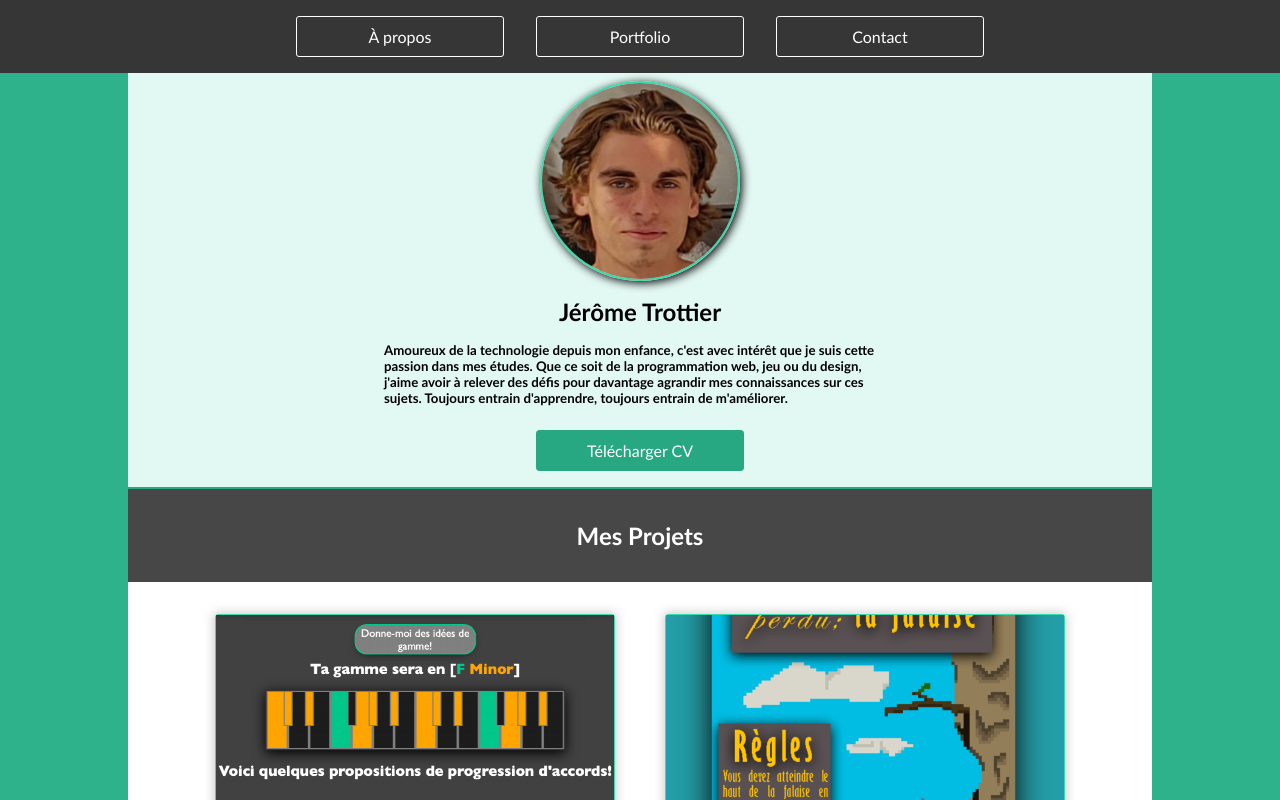
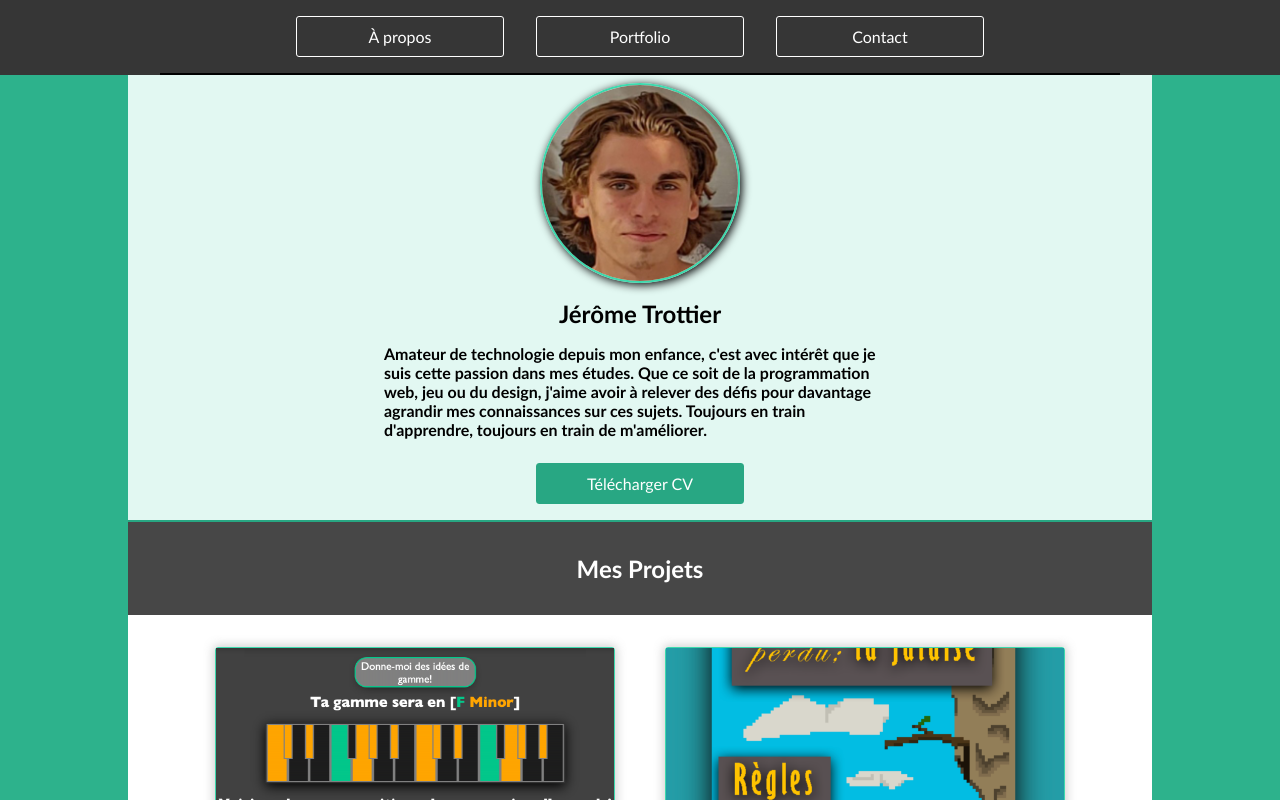
Before and after one commit to JeromeTrottier/portfolio-jerome-trottier, a React (Create React App) app: page / in a window 1280 px wide. Shown: the top 800 px of the page. Built offline with nearby package versions, Linux system fonts and the light colour scheme.

Commit message:
Changer le facicon et cache la barre de navigation en mobile

```diff
--- a/package.json
+++ b/package.json
@@ -1,5 +1,5 @@
 {
-  "homepage-ghdeploy": "https://JeromeTrottier.github.io/portfolio-jerome-trottier",
+  "homepage--ghpages": "https://JeromeTrottier.github.io/portfolio-jerome-trottier",
   "name": "portfolio-jerome-trottier",
   "version": "0.1.0",
   "private": true,
--- a/src/Presentation.jsx
+++ b/src/Presentation.jsx
@@ -5,8 +5,8 @@ export default function Presentation(props){
         <section id="apropos" className="Presentation">
             <img src="images/autres/photo_profil.jpeg" alt="Photo de profil"/>
             <h1>Jérôme Trottier</h1>
-            <h5>Amoureux de la technologie depuis mon enfance, c'est avec intérêt que je suis cette passion dans mes études. Que ce soit de la programmation web, jeu ou du design, j'aime avoir à relever des défis pour davantage agrandir mes connaissances sur ces sujets. Toujours entrain d'apprendre, toujours entrain de m'améliorer.
-            </h5>
+            <h4>Amateur de technologie depuis mon enfance, c'est avec intérêt que je suis cette passion dans mes études. Que ce soit de la programmation web, jeu ou du design, j'aime avoir à relever des défis pour davantage agrandir mes connaissances sur ces sujets. Toujours en train d'apprendre, toujours en train de m'améliorer.
+            </h4>
             <a href="JeromeTrottier_CV2021.pdf" download>Télécharger CV</a>
         </section>
     );
--- a/src/sass/components/Navigation.scss
+++ b/src/sass/components/Navigation.scss
@@ -1,5 +1,9 @@
 @import "../variables/colors";
-// .Navigation {
-//   border-bottom: 2px solid;
-//   border-color: black;
-// }
+.Navigation {
+  display: none;
+  @media screen and (min-width: 768px) {
+    display: block;
+  }
+  border-bottom: 2px solid;
+  border-color: black;
+}
--- a/src/sass/components/Presentation.scss
+++ b/src/sass/components/Presentation.scss
@@ -15,7 +15,7 @@
     box-shadow: 2px 2px 10px black;
   }
 
-  h5 {
+  h4 {
     min-width: 400px;
     max-width: 50%;
   }
```
Also changed, not shown: 1 other file (tests, documents, lock files or other folders).
